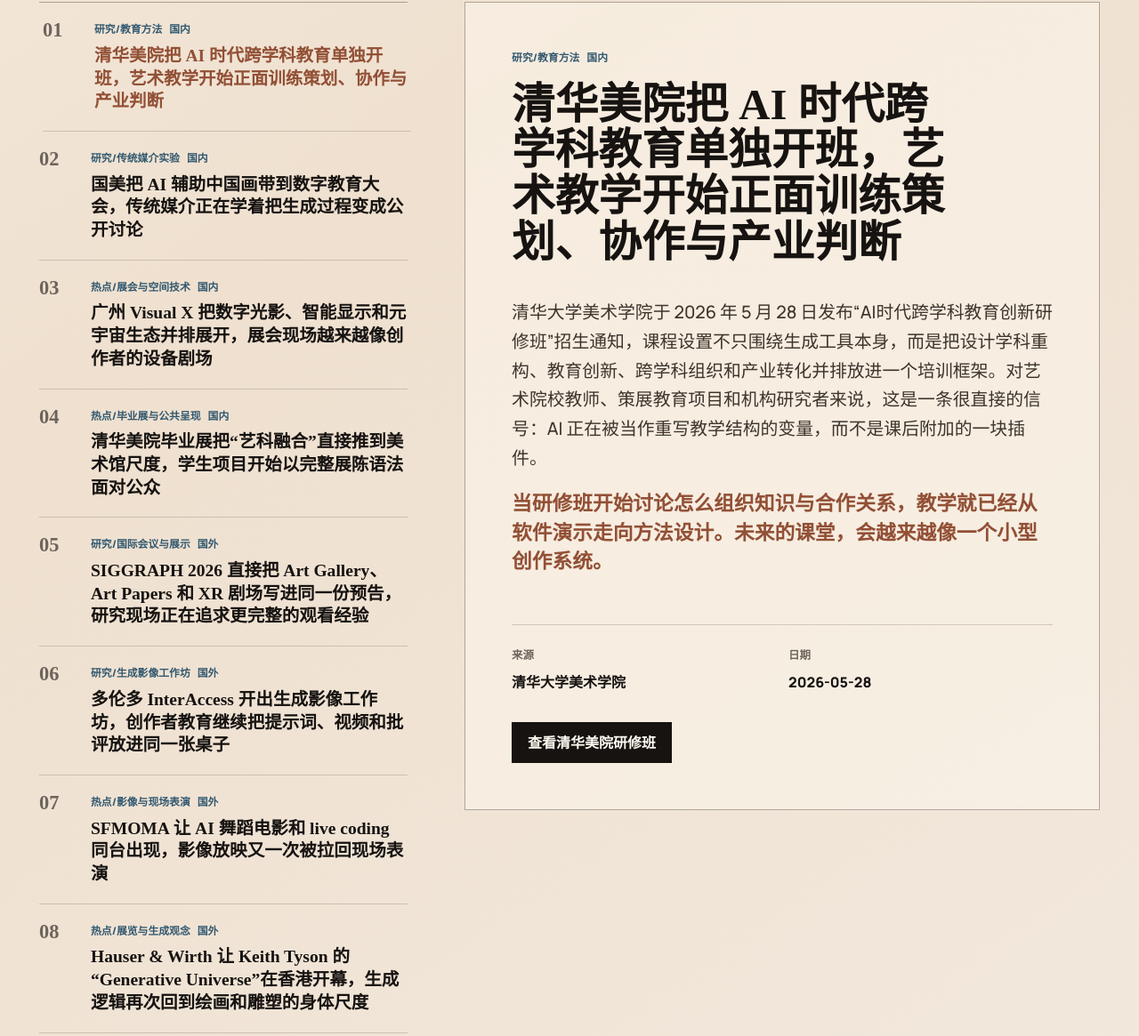
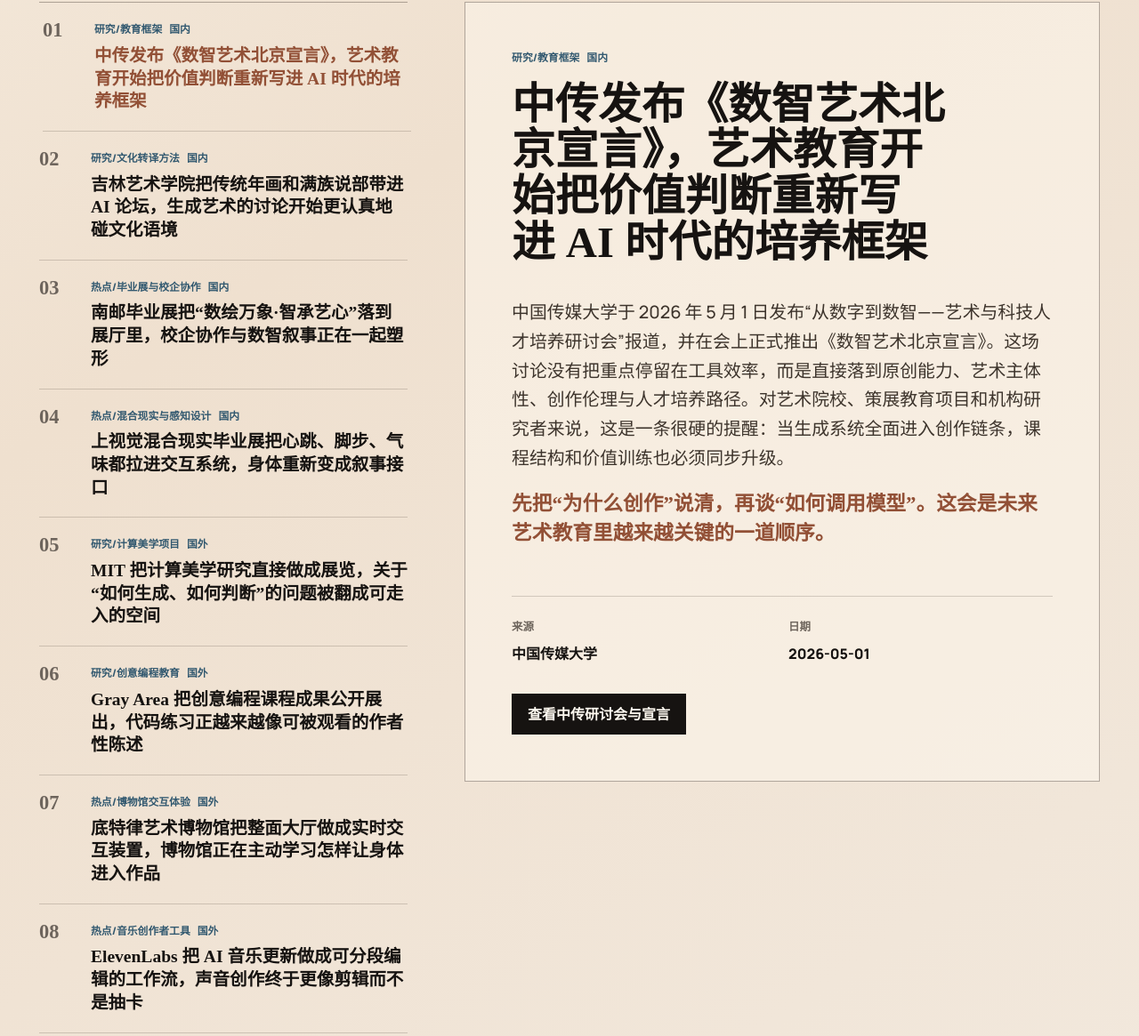
Before and after one commit to wizardAEI/ai-art-explore, a website built with Vite: page index.html in a window 1280 px wide. Shown: the part 1129-2294 px from the top of the page at 89% size. Built offline with nearby package versions, Linux system fonts and the light colour scheme.

Commit message:
feat: refresh art tech daily for 2026-05-30

```diff
--- a/src/main.js
+++ b/src/main.js
@@ -2,116 +2,116 @@ import "./styles.css";
 
 const signals = [
   {
-    id: "tsinghua-ai-cross-disciplinary-program",
-    title: "清华美院把 AI 时代跨学科教育单独开班，艺术教学开始正面训练策划、协作与产业判断",
+    id: "cuc-digital-intelligence-art-declaration",
+    title: "中传发布《数智艺术北京宣言》，艺术教育开始把价值判断重新写进 AI 时代的培养框架",
     summary:
-      "清华大学美术学院于 2026 年 5 月 28 日发布“AI时代跨学科教育创新研修班”招生通知，课程设置不只围绕生成工具本身，而是把设计学科重构、教育创新、跨学科组织和产业转化并排放进一个培训框架。对艺术院校教师、策展教育项目和机构研究者来说，这是一条很直接的信号：AI 正在被当作重写教学结构的变量，而不是课后附加的一块插件。",
+      "中国传媒大学于 2026 年 5 月 1 日发布“从数字到数智——艺术与科技人才培养研讨会”报道，并在会上正式推出《数智艺术北京宣言》。这场讨论没有把重点停留在工具效率，而是直接落到原创能力、艺术主体性、创作伦理与人才培养路径。对艺术院校、策展教育项目和机构研究者来说，这是一条很硬的提醒：当生成系统全面进入创作链条，课程结构和价值训练也必须同步升级。",
     note:
-      "当研修班开始讨论怎么组织知识与合作关系，教学就已经从软件演示走向方法设计。未来的课堂，会越来越像一个小型创作系统。",
-    source: "清华大学美术学院",
-    date: "2026-05-28",
-    href: "https://www.ad.tsinghua.edu.cn/info/1577/32580.htm",
-    cta: "查看清华美院研修班",
+      "先把“为什么创作”说清，再谈“如何调用模型”。这会是未来艺术教育里越来越关键的一道顺序。",
+    source: "中国传媒大学",
+    date: "2026-05-01",
+    href: "https://www.cuc.edu.cn/news/2026/0501/c10133a269799/page.htm",
+    cta: "查看中传研讨会与宣言",
     tags: ["research", "cn"],
-    labels: ["研究/教育方法", "国内"],
+    labels: ["研究/教育框架", "国内"],
   },
   {
-    id: "caa-ai-chinese-painting-demo",
-    title: "国美把 AI 辅助中国画带到数字教育大会，传统媒介正在学着把生成过程变成公开讨论",
+    id: "jlart-ai-traditional-print-cocreation",
+    title: "吉林艺术学院把传统年画和满族说部带进 AI 论坛，生成艺术的讨论开始更认真地碰文化语境",
     summary:
-      "中国美术学院于 2026 年 5 月 11 日发布“世界数字教育大会杭州行”现场报道，提到中国画学院的师生展示了 AI 辅助中国画创作案例，并把数字技术与传统笔墨语言的融合过程放进公开教学与交流场景。这个动作很值得留意，因为它讨论的不是风格替代，而是传统媒介如何借助新工具重新安排草图、推演和讲解方式。",
+      "吉林艺术学院设计学院在 2026 年 5 月中旬参加第二届哈佛-香港教育大学-斯坦福“新兴科技与未来人才”联合论坛，围绕木版年画与满族说部提出“从工具到伙伴”“语义锚定”等方法论。与常见的 AIGC 演示不同，这里的焦点是如何避免跨模态转译造成文化错位，并让机器协同服务于叙事结构而不是吞掉地方经验。对做非遗影像、策展研究和文化转译设计的人来说，这样的讨论非常值得跟进。",
     note:
-      "很多艺术机构现在关心的，已经不是工具能不能生成一张图，而是它能否帮助作品的思考路径被看见、被比较、被继续修改。",
-    source: "中国美术学院",
-    date: "2026-05-11",
-    href: "https://www.caa.edu.cn/gmrx/202605/53585.html",
-    cta: "查看国美现场报道",
+      "生成系统一旦进入地方文化叙事，提示词就不够了，语义边界、材料出处和讲述姿态都得重新校准。",
+    source: "吉林艺术学院设计学院",
+    date: "2026-05-16",
+    href: "https://design.jlart.edu.cn/info/1012/1744.htm",
+    cta: "查看吉林艺术学院论坛报道",
     tags: ["research", "cn"],
-    labels: ["研究/传统媒介实验", "国内"],
+    labels: ["研究/文化转译方法", "国内"],
   },
   {
-    id: "visualx-2026-guangzhou",
-    title: "广州 Visual X 把数字光影、智能显示和元宇宙生态并排展开，展会现场越来越像创作者的设备剧场",
+    id: "njupt-grad-show-2026",
+    title: "南邮毕业展把“数绘万象·智承艺心”落到展厅里，校企协作与数智叙事正在一起塑形",
     summary:
-      "Visual X 官方于 2026 年 4 月 27 日发布展会文章，确认 2026 广州国际数字光影、智能显示及元宇宙生态展将于 5 月 28 日至 31 日在广交会展馆举行。对舞美团队、空间设计师、展陈制作方和互动装置工作室来说，这样的展会已经不只是看硬件参数的地方，更多时候是在观察一套新的感官基础设施如何被拼装起来。",
+      "南京邮电大学数字媒体与设计艺术学院于 2026 年 5 月 28 日发布 2026 届毕业设计作品展消息，展览以“数绘万象·智承艺心”为题，在校内艺术展厅正式开幕。报道特别强调展览既呈现数智驱动的设计表达，也搭建校企合作桥梁。对于视觉设计师、互动作者和毕业展策划团队来说，这说明年轻创作者的作品越来越早要同时面对内容表达、产业语境与公共展示三重压力。",
     note:
-      "逛这类展，最有价值的往往不是单件设备，而是光、屏、控制系统和内容制作之间的接口。未来的审美，很多时候就藏在接口里。",
-    source: "Visual X",
-    date: "2026-04-27",
-    href: "https://www.visualx.com.cn/2026/04/27/2026-guangzhou-international-digital-lighting-and-meta-universe-ecological-exhibition/",
-    cta: "查看 Visual X 展会信息",
+      "毕业展不再只是结课陈列，它更像第一次公开试播，作品语言、说明系统和合作能力都被一并观看。",
+    source: "南京邮电大学数字媒体与设计艺术学院",
+    date: "2026-05-28",
+    href: "https://cm.njupt.edu.cn/_t1316/2026/0528/c2386a302797/page.htm",
+    cta: "查看南邮毕业展报道",
     tags: ["trend", "cn"],
-    labels: ["热点/展会与空间技术", "国内"],
+    labels: ["热点/毕业展与校企协作", "国内"],
   },
   {
-    id: "tsinghua-grad-show-2026",
-    title: "清华美院毕业展把“艺科融合”直接推到美术馆尺度，学生项目开始以完整展陈语法面对公众",
+    id: "siva-mixed-reality-graduation-show",
+    title: "上视觉混合现实毕业展把心跳、脚步、气味都拉进交互系统，身体重新变成叙事接口",
     summary:
-      "清华大学艺术博物馆于 2026 年 5 月 23 日发布“清华大学美术学院2026届本科生毕业作品展”信息，展览将于 5 月 24 日至 6 月 7 日举行，并把信息艺术设计、艺术与科技创新等方向一起带入馆内叙事。对年轻创作者和学院策展来说，这意味着毕业项目越来越早进入真实观看系统，作品需要同时处理界面、空间、说明、动线与停留时间。",
+      "上海视觉艺术学院于 2026 年 5 月 22 日发布艺术与科技专业混合现实设计毕业展页面，展览集中呈现 AR 科普游戏、情绪可视化系统、VR 大空间展、数字交互穿戴和沉浸式视听空间等作品。页面文字写得很明确：图像不再只在屏幕里，声音可以实时转译为视觉，身体信号也会成为叙事燃料。对交互艺术家、空间影像团队和展览导演来说，这是一组非常具体的审美线索。",
     note:
-      "毕业展正在变得更像一次公开首演。能否把研究过程、媒介气质和展厅节奏连起来，已经成为学生项目的关键能力。",
-    source: "清华大学艺术博物馆",
-    date: "2026-05-23",
-    href: "https://www.artmuseum.tsinghua.edu.cn/cpsj/zlxx/zlhg/zgz/2026qhdxmysxybkbyzpz.htm",
-    cta: "查看清华毕业展信息",
+      "让观众不只是看见图像，而是被卷进感知回路里。这类作品正在把交互从按钮逻辑推向气氛逻辑。",
+    source: "上海视觉艺术学院",
+    date: "2026-05-22",
+    href: "https://www.siva.edu.cn/2026/0522/c109a32081/page.htm",
+    cta: "查看上视觉混合现实毕业展",
     tags: ["trend", "cn"],
-    labels: ["热点/毕业展与公共呈现", "国内"],
+    labels: ["热点/混合现实与感知设计", "国内"],
   },
   {
-    id: "siggraph-2026-art-convergence",
-    title: "SIGGRAPH 2026 直接把 Art Gallery、Art Papers 和 XR 剧场写进同一份预告，研究现场正在追求更完整的观看经验",
+    id: "mit-beyond-data-driven-aesthetics",
+    title: "MIT 把计算美学研究直接做成展览，关于“如何生成、如何判断”的问题被翻成可走入的空间",
     summary:
-      "ACM SIGGRAPH 于 2026 年 5 月 21 日发布大会预告，介绍 2026 届会议将把 Art Gallery、Art Papers、Immersive Pavilion 与 Production Sessions 一起放在“艺术、技术与叙事交汇”的框架下。对做数字艺术、实验影像、空间叙事和交互研究的人来说，这个信号很清楚：国际研究场域正在继续鼓励作品、论文、原型和现场体验同时成立。",
+      "MIT Architecture 当前正在展出的 Beyond Data-Driven Aesthetics，把一个关于计算美学系统的长期研究项目转译为展览与研究平台。项目追踪的不是“数据够不够多”，而是创作与评价如何被计算地组织起来，并通过互动装置把这些逻辑重新交给公众理解。对建筑师、展览设计师和数字艺术研究者来说，这类呈现方式很重要，因为它让理论不再只停在论文里，而是能被空间化地体验。",
     note:
-      "当研究会议把艺术展示放在这么显眼的位置，它释放的是一种态度：创作方法也可以是知识生产本身，而不是论文之外的附属品。",
-    source: "ACM SIGGRAPH",
-    date: "2026-05-21",
-    href: "https://s2026.siggraph.org/about-siggraph-2026/",
-    cta: "查看 SIGGRAPH 2026 预告",
+      "把研究做成可逛、可看的装置，本身就是一种写作。未来会有更多方法论不是被解释，而是被布置出来。",
+    source: "MIT Architecture",
+    date: "2026-03-31",
+    href: "https://architecture.mit.edu/news/exhibition-beyond-data-driven-aesthetics",
+    cta: "查看 MIT 展览与研究项目",
     tags: ["research", "global"],
-    labels: ["研究/国际会议与展示", "国外"],
+    labels: ["研究/计算美学项目", "国外"],
   },
   {
-    id: "interaccess-synthetic-worlds-workshop",
-    title: "多伦多 InterAccess 开出生成影像工作坊，创作者教育继续把提示词、视频和批评放进同一张桌子",
+    id: "gray-area-creative-code-showcase",
+    title: "Gray Area 把创意编程课程成果公开展出，代码练习正越来越像可被观看的作者性陈述",
     summary:
-      "InterAccess 于 2026 年 5 月 16 日发布 Synthetic Worlds: Making Images & Video with Generative AI 工作坊页面，课程面向希望使用 Runway、Midjourney、ChatGPT 与 Stable Diffusion 的创作者，同时强调讨论生成影像的概念、限制与作品发展路径。它的意义不在于工具名单，而在于教学设计本身已经默认图像生产、视频实验和批评性反思要同步发生。",
+      "Gray Area 在 2026 年 5 月 20 日至 21 日举行的 Creative Code Showcase 中，让 13 位创作者公开展示 Creative Code Intensive 的课程成果。展出作品横跨沉浸式装置、互动诗歌和艺术游戏，同时把记忆、监控、身份与 AI 时代的人机关系并排展开。对艺术教育组织者和新媒体创作者来说，这种公开展示有个很值得学的点：课程不只教软件，它也教如何把计算过程组织成有立场的作品语言。",
     note:
-      "好的创作课程越来越像编辑部加实验室。边做边讲，边生成边删，边比较边修正，这种节奏正在成为新的基础训练。",
-    source: "InterAccess",
-    date: "2026-05-16",
-    href: "https://www.interaccess.org/workshop/synthetic-worlds-making-images-video-with-generative-ai",
-    cta: "查看 InterAccess 工作坊",
+      "写代码、搭交互、谈处境，三件事放在一起，作者气质才会真正浮出来。",
+    source: "Gray Area",
+    date: "2026-05-20",
+    href: "https://grayarea.org/event/gray-area-creative-code-showcase-spring-2026/",
+    cta: "查看 Gray Area Showcase",
     tags: ["research", "global"],
-    labels: ["研究/生成影像工作坊", "国外"],
+    labels: ["研究/创意编程教育", "国外"],
   },
   {
-    id: "sfmoma-electric-movements-zizi-show",
-    title: "SFMOMA 让 AI 舞蹈电影和 live coding 同台出现，影像放映又一次被拉回现场表演",
+    id: "dia-come-play",
+    title: "底特律艺术博物馆把整面大厅做成实时交互装置，博物馆正在主动学习怎样让身体进入作品",
     summary:
-      "SFMOMA 于 2026 年 5 月 28 日发布 Electric Movements 系列活动页面，其中 The Zizi Show 把 AI 舞蹈电影、实时编码表演与现场声音放进同一个夜晚。对于影像作者、编舞、演出策划和媒体艺术机构来说，这种节目编排很有启发性：屏幕内容不再独立存在，它正在被重新安置进可被共同感受的时空里。",
+      "底特律艺术博物馆于 2026 年 5 月 26 日发布 Come Play 项目介绍，宣布从 5 月 30 日起在 Great Hall 部署三块 13 英尺高的数字屏幕，将观众动作即时转译为光、影与声音。馆方把它定义为首次大型数字装置实验，也把可达性和家庭观众体验放进设计重点。对策展团队、互动装置工作室和公共文化空间运营者来说，这不是简单的打卡项目，而是在练习一种新的入场方式。",
     note:
-      "今天的影像现场，越来越重视事件感。放映、表演、算法和观众呼吸被放进一条时间线上，作品也因此有了新的张力。",
-    source: "SFMOMA",
-    date: "2026-05-28",
-    href: "https://www.sfmoma.org/event/electric-movements-the-zizi-show/",
-    cta: "查看 SFMOMA 活动页",
+      "当观众的手势、停顿和步伐都能触发反馈，博物馆的节奏就会被重新书写。",
+    source: "Detroit Institute of Arts",
+    date: "2026-05-26",
+    href: "https://dia.org/about/blog/come-play-new-digital-experience-dia",
+    cta: "查看 DIA 数字装置项目",
     tags: ["trend", "global"],
-    labels: ["热点/影像与现场表演", "国外"],
+    labels: ["热点/博物馆交互体验", "国外"],
   },
   {
-    id: "hauser-wirth-keith-tyson-generative-universe",
-    title: "Hauser & Wirth 让 Keith Tyson 的“Generative Universe”在香港开幕，生成逻辑再次回到绘画和雕塑的身体尺度",
+    id: "elevenlabs-music-v2",
+    title: "ElevenLabs 把 AI 音乐更新做成可分段编辑的工作流，声音创作终于更像剪辑而不是抽卡",
     summary:
-      "Hauser & Wirth 于 2026 年 5 月 28 日发布展览页面，宣布 Keith Tyson 个展 The Generative Universe 在香港开幕，展览围绕规则、系统、宇宙生成与材料转译展开。对艺术家、策展人和收藏研究者来说，这个展览提供了一种有意思的观察角度：‘生成’并不只属于当代 AI 图像，它也可以是雕塑、绘画和思想结构之间长期存在的创作语法。",
+      "ElevenLabs 于 2026 年 5 月 26 日发布 Music v2，强调新模型不仅提升人声、编曲与多语种表现，还支持对歌曲局部进行 inpainting，并能按 intro、verse、chorus 这样的段落结构继续向前生成。对影像作者、声音设计师、品牌内容团队和独立音乐人来说，这类更新很关键，因为它让 AI 音乐不再只是一次性出图式结果，而开始靠近真正可修改、可拼接、可导演的制作流程。",
     note:
-      "当生成被重新放回手工与物质里，它会变得更耐看。很多当下争论，或许都能在更长的艺术史尺度里重新理解。",
-    source: "Hauser & Wirth",
-    date: "2026-05-28",
-    href: "https://www.hauserwirth.com/hauser-wirth-exhibitions/keith-tyson-the-generative-universe/",
-    cta: "查看 Hauser & Wirth 展览",
+      "能改桥段，能续段落，能保留结构。声音工具一旦长出这些控制力，创作者才更愿意把它纳入正式工作流。",
+    source: "ElevenLabs",
+    date: "2026-05-26",
+    href: "https://elevenlabs.io/blog/introducing-music-v2",
+    cta: "查看 ElevenLabs Music v2",
     tags: ["trend", "global"],
-    labels: ["热点/展览与生成观念", "国外"],
+    labels: ["热点/音乐创作者工具", "国外"],
   },
 ];
 
```
Also changed, not shown: index.html (+11 -11 lines), 1 other file.
